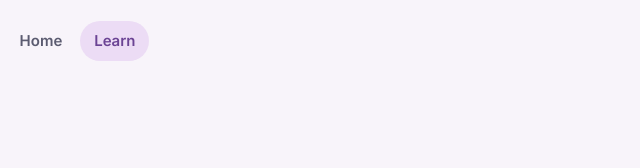
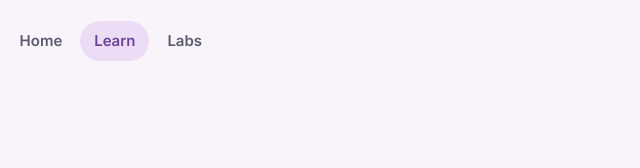
Before and after one commit to mima-social/site, a plain HTML site: page learn/bluesky-mastodon-lists-one-app/index.html in a window 1280 px wide. Shown: the top 168 px of the page, 246-886 px from the left. Drawn offline with Linux system fonts and the light colour scheme.

Commit message:
Rebuild Learn after merging main: the new guides get the Labs link
Co-Authored-By: Claude Fable 5.2 <noreply@anthropic.com>

```diff
--- a/learn/bluesky-mastodon-lists-one-app/index.html
+++ b/learn/bluesky-mastodon-lists-one-app/index.html
@@ -186,6 +186,7 @@
     <nav class="bar-nav" aria-label="Site">
       <a href="/">Home</a>
       <a href="/learn/" aria-current="true">Learn</a>
+      <a href="/labs/">Labs</a>
     </nav>
     <a class="pill" href="https://www.mima.social/download" data-download><svg class="i" aria-hidden="true" focusable="false"><use href="#i-download"></use></svg><span>Download<span class="wide"> for Mac</span></span></a>
   </div>
@@ -245,7 +246,7 @@
   <div class="wrap">
     <p class="legal"><strong>Mima Labs LTD</strong>&nbsp;is registered in England and Wales, company number 17376227<br />
       <i>36 East Stockwell Street, Colchester, Essex, CO1 1ST, England, United Kingdom</i><br />
-      <a href="mailto:aloha@mima.social">aloha@mima.social</a> · <a href="/learn/">Learn</a></p>
+      <a href="mailto:aloha@mima.social">aloha@mima.social</a> · <a href="/learn/">Learn</a> · <a href="/labs/">Labs</a></p>
     <div class="foot-follow"><span>Follow Mima</span><ul class="socials" aria-label="Mima on social media"><li><a class="soc bluesky" href="https://bsky.app/profile/mima.social" rel="me noopener" aria-label="Mima on Bluesky" title="Mima on Bluesky"><svg class="i" aria-hidden="true" focusable="false"><use href="#s-bluesky"></use></svg></a></li><li><a class="soc x" href="https://x.com/mimalabs" rel="me noopener" aria-label="Mima on X" title="Mima on X"><svg class="i" aria-hidden="true" focusable="false"><use href="#s-x"></use></svg></a></li><li><a class="soc linkedin" href="https://www.linkedin.com/company/mima-labs/" rel="me noopener" aria-label="Mima on LinkedIn" title="Mima on LinkedIn"><svg class="i" aria-hidden="true" focusable="false"><use href="#s-linkedin"></use></svg></a></li><li><a class="soc mastodon" href="https://mastodon.social/@mimalabs" rel="me noopener" aria-label="Mima on Mastodon" title="Mima on Mastodon"><svg class="i" aria-hidden="true" focusable="false"><use href="#s-mastodon"></use></svg></a></li></ul></div>
     <p class="byline"><span>Made with</span><svg class="i" aria-hidden="true" focusable="false"><use href="#heart-filled"></use></svg><span>and</span><svg class="i" aria-hidden="true" focusable="false"><use href="#sparkle"></use></svg><span>by <a href="https://dressedforspace.com">Dressed for Space</a></span></p>
   </div>
```
Also changed, not shown: learn/mcp-server-bluesky-x-linkedin-mastodon/index.html (+2 -1 lines), learn/topics/ai-agents/index.html (+2 -1 lines), learn/topics/reading/index.html (+2 -1 lines).
